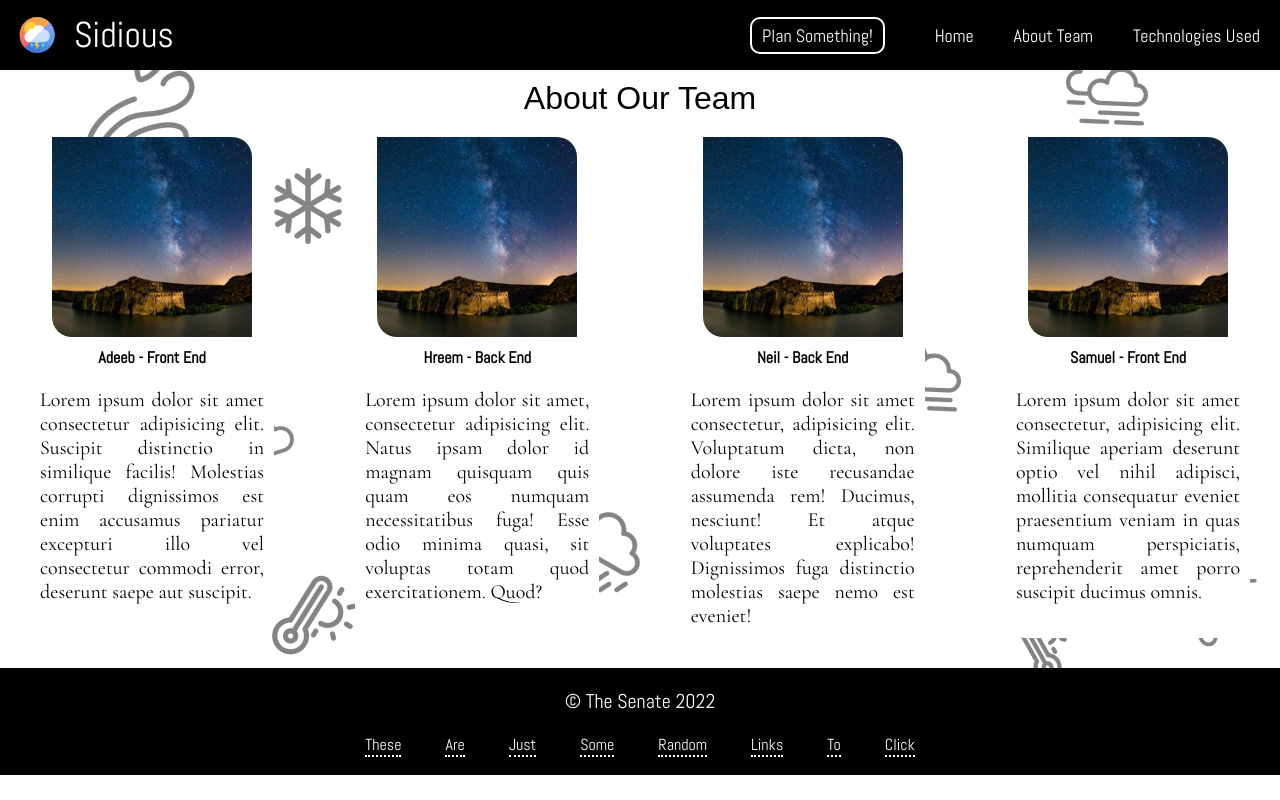
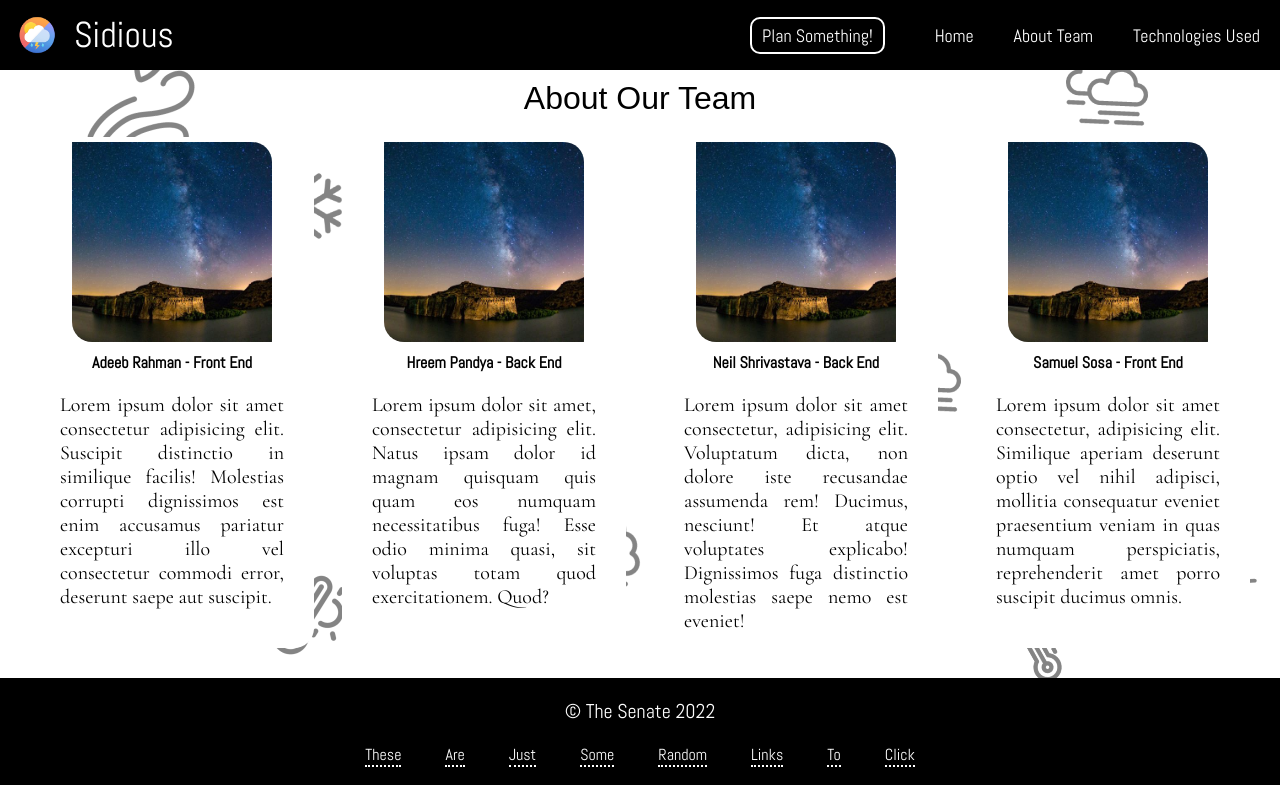
Before and after one commit to Arctican4Real/NASH-Weather, a Flask app: page / in a window 1280 px wide. Run offline with Flask 2, Linux system fonts and the light colour scheme; some web fonts are replaced.

Commit message:
Changed names

```diff
--- a/market/static/css/style.css
+++ b/market/static/css/style.css
@@ -346,6 +346,7 @@
 }
 
 .aboutCard{
+    box-sizing: content-box;
     display: flex;
     flex-direction: column;
     align-items: center;
@@ -354,6 +355,7 @@
     gap: 10px;
     background-color: white;
     border-radius: 20px;
+    padding: 5px 20px;
 }
 
 .aboutImg{
--- a/market/templates/pages/about-team.html
+++ b/market/templates/pages/about-team.html
@@ -32,22 +32,22 @@
             <div class="aboutCardCont">
                 <div class="aboutCard">
                     <img src="./../../static/images/placeholder.jpeg" alt="" class="aboutImg">
-                    <div class="aboutJob">Adeeb - Front End</div>
+                    <div class="aboutJob">Adeeb Rahman - Front End</div>
                     <div class="aboutText">Lorem ipsum dolor sit amet consectetur adipisicing elit. Suscipit distinctio in similique facilis! Molestias corrupti dignissimos est enim accusamus pariatur excepturi illo vel consectetur commodi error, deserunt saepe aut suscipit.</div>
                 </div>
                 <div class="aboutCard">
                     <img src="./../../static/images/placeholder.jpeg" alt="" class="aboutImg">
-                    <div class="aboutJob">Hreem - Back End</div>
+                    <div class="aboutJob">Hreem Pandya - Back End</div>
                     <div class="aboutText">Lorem ipsum dolor sit amet, consectetur adipisicing elit. Natus ipsam dolor id magnam quisquam quis quam eos numquam necessitatibus fuga! Esse odio minima quasi, sit voluptas totam quod exercitationem. Quod?</div>
                 </div>
                 <div class="aboutCard">
                     <img src="./../../static/images/placeholder.jpeg" alt="" class="aboutImg">
-                    <div class="aboutJob">Neil - Back End</div>
+                    <div class="aboutJob">Neil Shrivastava - Back End</div>
                     <div class="aboutText">Lorem ipsum dolor sit amet consectetur, adipisicing elit. Voluptatum dicta, non dolore iste recusandae assumenda rem! Ducimus, nesciunt! Et atque voluptates explicabo! Dignissimos fuga distinctio molestias saepe nemo est eveniet!</div>
                 </div>
                 <div class="aboutCard">
                     <img src="./../../static/images/placeholder.jpeg" alt="" class="aboutImg">
-                    <div class="aboutJob">Samuel - Front End</div>
+                    <div class="aboutJob">Samuel Sosa - Front End</div>
                     <div class="aboutText">Lorem ipsum dolor sit amet consectetur, adipisicing elit. Similique aperiam deserunt optio vel nihil adipisci, mollitia consequatur eveniet praesentium veniam in quas numquam perspiciatis, reprehenderit amet porro suscipit ducimus omnis.</div>
                 </div>
             </div>
```
